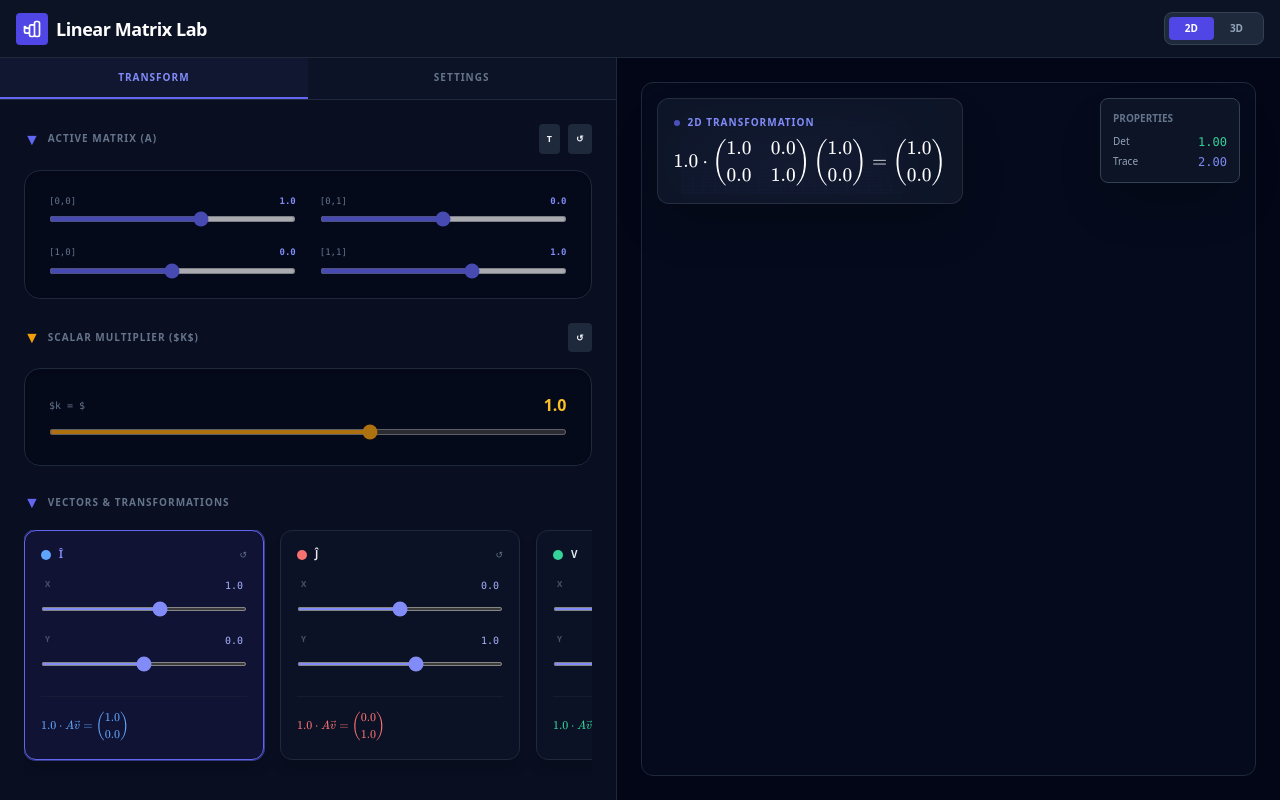
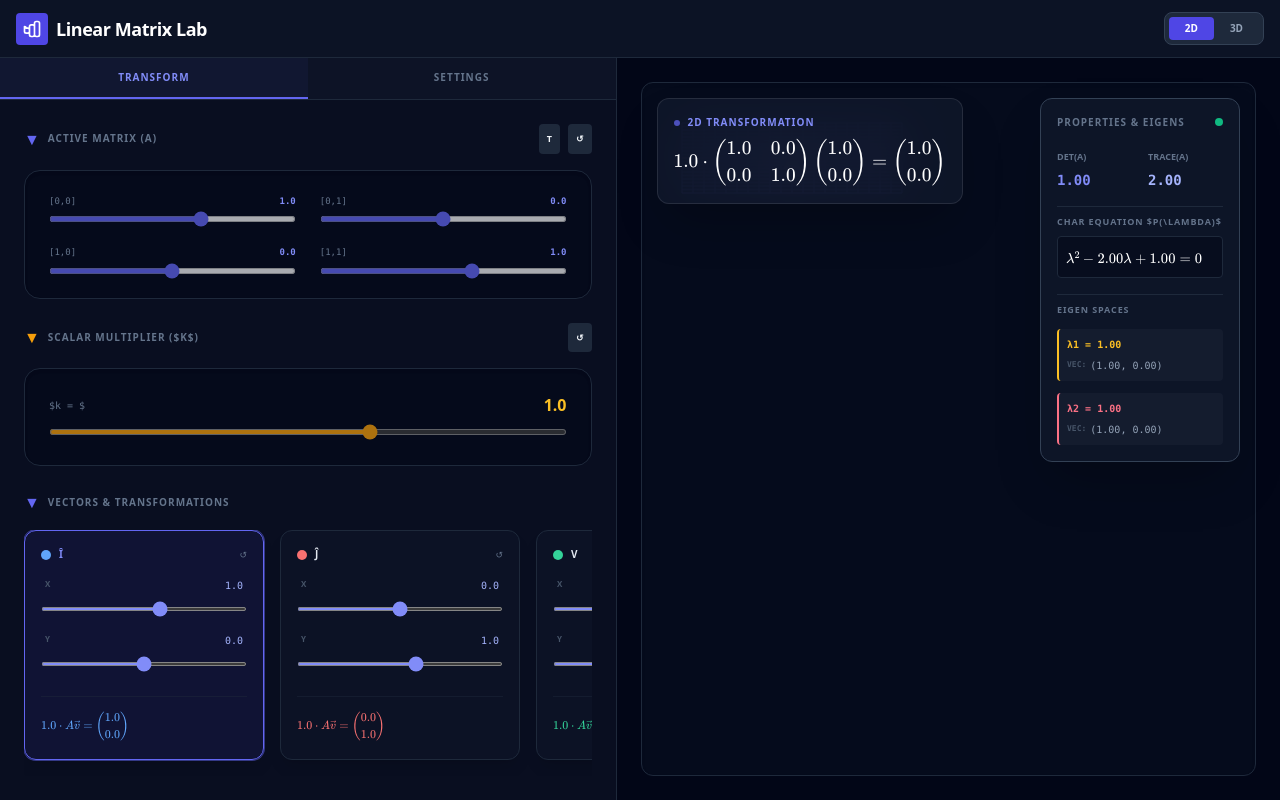
Before and after one commit to captaintwin/Linearalgebravisualizer, a React (Vite) app: page / in a window 1280 px wide. Built offline with nearby package versions, Linux system fonts and the light colour scheme.

Commit message:
feat: Initialize eigenvector visualization and fix THREE import
Set `showEigenvectors` to true by default.
Introduce THREE import to resolve type errors in eigenvalue calculations.
Adjust matrix scalar multiplication for accurate determinant and trace calculations.

```diff
--- a/App.tsx
+++ b/App.tsx
@@ -1,6 +1,8 @@
 
 // App.tsx
 import React, { useState, useMemo, useEffect } from 'react';
+// Added THREE import to fix "Cannot find name 'THREE'" errors in eigenvalue calculations.
+import * as THREE from 'three';
 import VectorCanvas from './components/VectorCanvas';
 import VectorCanvas3D from './components/VectorCanvas3D';
 import ControlPanel from './components/ControlPanel';
@@ -24,7 +26,8 @@ const App: React.FC = () => {
 
   const [showGrid, setShowGrid] = useState<boolean>(true);
   const [showOriginalGrid, setShowOriginalGrid] = useState<boolean>(true);
-  const [showEigenvectors, setShowEigenvectors] = useState<boolean>(false);
+  // Default showEigenvectors to true as requested
+  const [showEigenvectors, setShowEigenvectors] = useState<boolean>(true);
 
   const [gridColor, setGridColor] = useState<string>('#6366f1');
   const [originalGridColor, setOriginalGridColor] = useState<string>('#ffffff');
@@ -63,25 +66,75 @@ const App: React.FC = () => {
 
   const matrixStats = useMemo(() => {
     if (mode === '2D') {
-      const [[a, b], [c, d]] = matrix2D;
-      const det = (a * d - b * c) * (scalar * scalar);
-      const trace = (a + d) * scalar;
+      const [[a, b], [c, d]] = matrix2D.map(row => row.map(v => v * scalar)) as Matrix2x2;
+      const det = a * d - b * c;
+      const trace = a + d;
 
       const disc = trace * trace - 4 * det;
-      const eigenvalues = disc >= 0
-        ? [(trace + Math.sqrt(disc)) / 2, (trace - Math.sqrt(disc)) / 2]
-        : null;
+      const charEq = `\\lambda^2 - ${trace.toFixed(2)}\\lambda + ${det.toFixed(2)} = 0`;
 
-      return { det, trace, eigenvalues };
+      let eigenvalues = null;
+      if (disc >= 0) {
+        const l1 = (trace + Math.sqrt(disc)) / 2;
+        const l2 = (trace - Math.sqrt(disc)) / 2;
+
+        const findV = (l: number) => {
+          if (Math.abs(b) > 1e-4) return { x: l - d, y: b };
+          if (Math.abs(c) > 1e-4) return { x: c, y: l - a };
+          return l === a ? { x: 1, y: 0 } : { x: 0, y: 1 };
+        };
+
+        eigenvalues = [
+          { val: l1, vec: findV(l1), color: '#fbbf24' },
+          { val: l2, vec: findV(l2), color: '#fb7185' }
+        ];
+      }
+
+      return { det, trace, eigenvalues, charEq };
     } else {
-      const m = matrix3D.flat();
-      const det = (m[0]*(m[4]*m[8]-m[5]*m[7]) - m[1]*(m[3]*m[8]-m[5]*m[6]) + m[2]*(m[3]*m[7]-m[4]*m[6])) * (scalar**3);
-      const trace = (matrix3D[0][0] + matrix3D[1][1] + matrix3D[2][2]) * scalar;
+      const m = matrix3D.flat().map(v => v * scalar);
+      const [a11, a12, a13, a21, a22, a23, a31, a32, a33] = m;
 
-      // Basic 3D Eigenvalue calculation (solving cubic char poly: -L^3 + trace*L^2 - sum_minors*L + det = 0)
-      // For the UI, we'll use a simplified version for common cases or real roots
-      // Since robust cubic solving is complex, we provide trace/det for now
-      return { det, trace, eigenvalues: null };
+      const det = a11*(a22*a33 - a23*a32) - a12*(a21*a33 - a23*a31) + a13*(a21*a32 - a22*a31);
+      const trace = a11 + a22 + a33;
+      const sumMinors = (a11*a22 - a12*a21) + (a11*a33 - a13*a31) + (a22*a33 - a23*a32);
+
+      const charEq = `-\\lambda^3 + ${trace.toFixed(2)}\\lambda^2 - ${sumMinors.toFixed(2)}\\lambda + ${det.toFixed(2)} = 0`;
+
+      // Simple root finder for common 3D cases (real roots only)
+      const findRoots = () => {
+        const roots: number[] = [];
+        const f = (l: number) => -Math.pow(l, 3) + trace*Math.pow(l, 2) - sumMinors*l + det;
+        for (let i = -20; i <= 20; i += 0.5) {
+          if (f(i) * f(i+0.5) <= 0) {
+            let low = i, high = i+0.5;
+            for(let j=0; j<10; j++) {
+              let mid = (low+high)/2;
+              if (f(low)*f(mid) <= 0) high = mid; else low = mid;
+            }
+            const r = (low+high)/2;
+            if (roots.length === 0 || Math.abs(roots[roots.length-1] - r) > 0.1) roots.push(r);
+          }
+        }
+        return roots;
+      };
+
+      const roots = findRoots();
+      const colors = ['#fbbf24', '#fb7185', '#2dd4bf'];
+      const eigenvalues = roots.map((r, i) => {
+        // Fix for "Cannot find name 'THREE'" by using the imported THREE namespace.
+        const v1 = new THREE.Vector3(a11 - r, a12, a13);
+        const v2 = new THREE.Vector3(a21, a22 - r, a23);
+        const v3 = new THREE.Vector3(a31, a32, a33 - r);
+        let vec = new THREE.Vector3().crossVectors(v1, v2);
+        if (vec.length() < 1e-3) vec = new THREE.Vector3().crossVectors(v1, v3);
+        if (vec.length() < 1e-3) vec = new THREE.Vector3().crossVectors(v2, v3);
+        if (vec.length() < 1e-3) vec = new THREE.Vector3(1,0,0);
+        vec.normalize();
+        return { val: r, vec: { x: vec.x, y: vec.y, z: vec.z }, color: colors[i % 3] };
+      });
+
+      return { det, trace, eigenvalues, charEq };
     }
   }, [matrix2D, matrix3D, mode, scalar]);
 
@@ -168,7 +221,8 @@ const App: React.FC = () => {
               setSelectedVectorIdx(0);
               setScalar(1.0);
               setShowOriginalGrid(true);
-              setShowEigenvectors(false);
+              // Reset showEigenvectors back to true
+              setShowEigenvectors(true);
               setGridColor('#6366f1');
               setOriginalGridColor('#ffffff');
               window.location.hash = '';
@@ -189,12 +243,59 @@ const App: React.FC = () => {
                <MathFormula formula={transformationMainFormula} className="text-sm md:text-base text-white font-mono whitespace-nowrap" />
             </div>
 
-            <div className="absolute top-4 right-4 z-30 flex flex-col gap-2 pointer-events-none">
-              <div className="bg-slate-900/80 backdrop-blur-md border border-slate-700 p-3 rounded-lg shadow-2xl min-w-[140px]">
-                <div className="flex justify-between items-center mb-2"><span className="text-[10px] text-slate-500 font-bold uppercase">Properties</span></div>
-                <div className="space-y-1">
-                  <div className="flex justify-between"><span className="text-[10px] text-slate-400">Det</span><span className={`text-xs font-mono ${Math.abs(matrixStats.det) < 0.01 ? 'text-rose-400' : 'text-emerald-400'}`}>{matrixStats.det.toFixed(2)}</span></div>
-                  <div className="flex justify-between"><span className="text-[10px] text-slate-400">Trace</span><span className="text-xs font-mono text-indigo-400">{matrixStats.trace.toFixed(2)}</span></div>
+            <div className="absolute top-4 right-4 z-30 flex flex-col gap-3 pointer-events-none">
+              <div className="bg-slate-900/90 backdrop-blur-md border border-slate-700 p-4 rounded-xl shadow-2xl min-w-[200px] pointer-events-auto">
+                <div className="flex justify-between items-center mb-3">
+                  <span className="text-[10px] text-slate-500 font-black uppercase tracking-widest">Properties & Eigens</span>
+                  <div className="w-2 h-2 rounded-full bg-emerald-500" />
+                </div>
+
+                <div className="space-y-4">
+                  {/* Scalar Stats */}
+                  <div className="grid grid-cols-2 gap-4">
+                    <div className="space-y-1">
+                      <span className="text-[9px] text-slate-500 font-bold uppercase">Det(A)</span>
+                      <div className={`text-sm font-mono font-bold ${Math.abs(matrixStats.det) < 0.01 ? 'text-rose-400' : 'text-indigo-400'}`}>
+                        {matrixStats.det.toFixed(2)}
+                      </div>
+                    </div>
+                    <div className="space-y-1">
+                      <span className="text-[9px] text-slate-500 font-bold uppercase">Trace(A)</span>
+                      <div className="text-sm font-mono font-bold text-indigo-300">
+                        {matrixStats.trace.toFixed(2)}
+                      </div>
+                    </div>
+                  </div>
+
+                  {/* Characteristic Equation */}
+                  <div className="pt-2 border-t border-slate-800">
+                    <span className="text-[9px] text-slate-500 font-black uppercase tracking-widest block mb-2">Char Equation $P(\lambda)$</span>
+                    <div className="bg-slate-950/50 p-2 rounded border border-slate-800 overflow-x-auto">
+                      <MathFormula formula={matrixStats.charEq} className="text-xs text-white" />
+                    </div>
+                  </div>
+
+                  {/* Eigenvalues & Eigenvectors */}
+                  {matrixStats.eigenvalues && matrixStats.eigenvalues.length > 0 ? (
+                    <div className="pt-2 border-t border-slate-800 space-y-3">
+                      <span className="text-[9px] text-slate-500 font-black uppercase tracking-widest block">Eigen Spaces</span>
+                      {matrixStats.eigenvalues.map((ev, i) => (
+                        <div key={i} className="flex flex-col gap-1.5 p-2 rounded bg-slate-800/40 border-l-2" style={{ borderColor: ev.color }}>
+                          <div className="flex justify-between items-center">
+                            <span className="text-[10px] font-mono font-bold" style={{ color: ev.color }}>λ{i+1} = {ev.val.toFixed(2)}</span>
+                          </div>
+                          <div className="text-[10px] font-mono text-slate-400 flex items-center gap-1">
+                            <span className="text-[8px] uppercase font-black text-slate-600">Vec:</span>
+                            ({ev.vec.x.toFixed(2)}, {ev.vec.y.toFixed(2)}{ev.vec.z !== undefined ? `, ${ev.vec.z.toFixed(2)}` : ''})
+                          </div>
+                        </div>
+                      ))}
+                    </div>
+                  ) : (
+                    <div className="pt-2 border-t border-slate-800 text-[9px] text-slate-500 italic">
+                      No real eigenvalues for this transformation
+                    </div>
+                  )}
                 </div>
               </div>
             </div>
```
